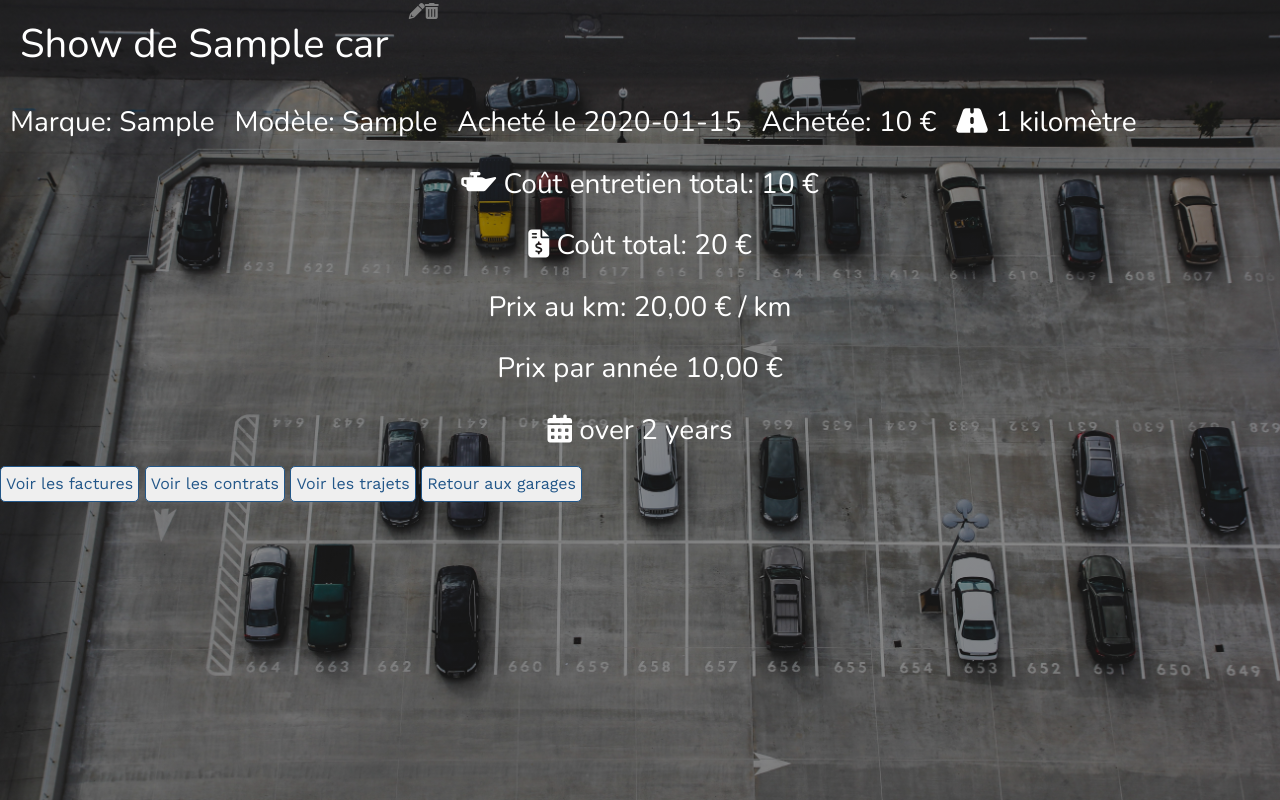
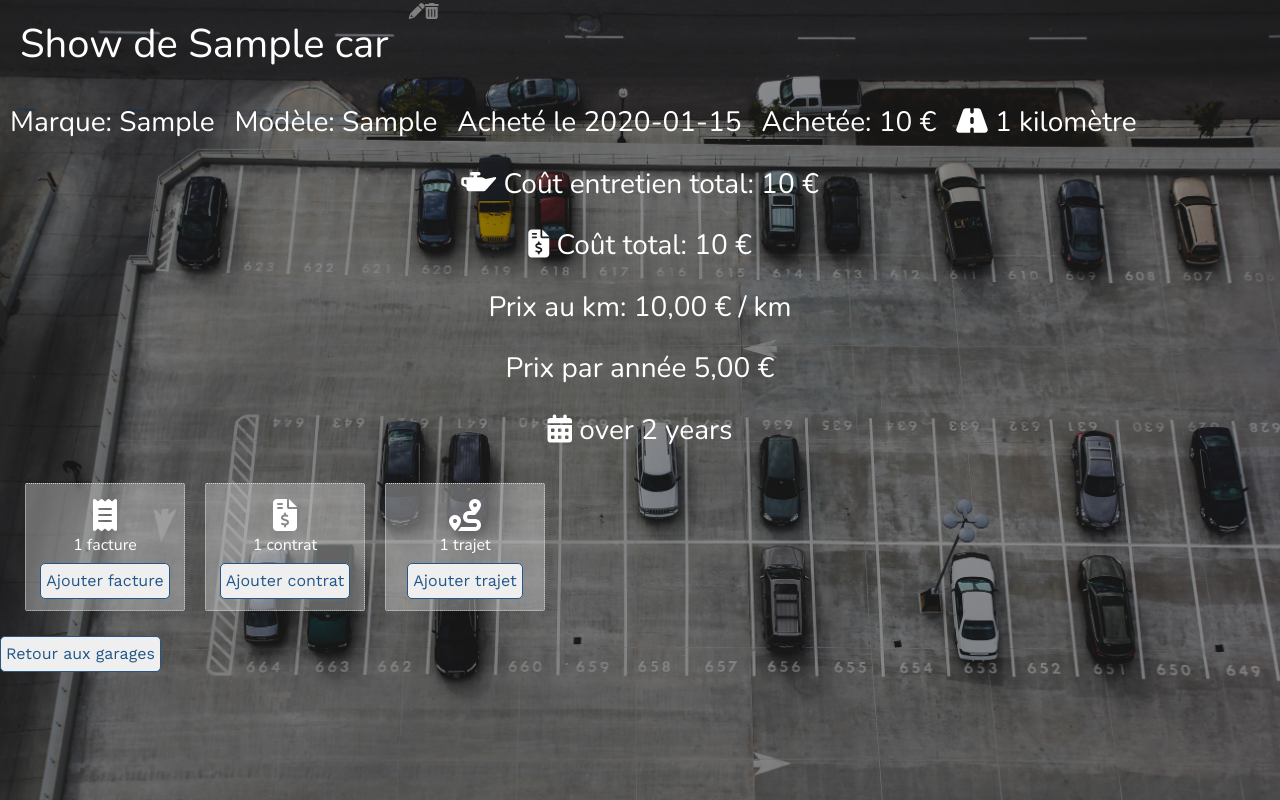
Before and after one commit to Joelebucheron/costauto, a Rails app: page /garages/1/cars/1 in a window 1280 px wide. Shown: the part 58-858 px from the top of the page. Run offline with Rails 7, Linux system fonts and the light colour scheme; a user stored in the database is signed in; tables that the repository leaves empty hold one stand-in row (values such as "Sample post"); style sheets or scripts are compiled from the project's sources; some libraries are stand-ins or nearby versions.

Commit message:
amélioration UI UX

```diff
--- a/app/assets/stylesheets/components/_cards.scss
+++ b/app/assets/stylesheets/components/_cards.scss
@@ -94,3 +94,34 @@
 .car_info_card {
   display: flex;
 }
+
+.invoice-cards {
+  display: flex;
+  flex-wrap: wrap;
+  align-items: center;
+  padding: 5px;
+  margin: 10px;
+}
+.invoice-card {
+  display: flex;
+  flex-direction: column;
+  text-align: center;
+  justify-content: center;
+  align-items: center;
+  width: 10em;
+  height: 8em;
+  padding: 5px;
+  margin: 10px;
+  border: 1px dotted lightgrey;
+  background-color: rgba(216, 216, 216, 0.4);
+  border-radius: 2px;
+  h6 {
+    color: white;
+  }
+  i {
+    color: white;
+    font-size: 2em;
+    padding: 5px 0;
+  }
+
+}
--- a/app/assets/stylesheets/pages/_garage.scss
+++ b/app/assets/stylesheets/pages/_garage.scss
@@ -13,6 +13,9 @@
     color: white;
     padding: 10px;
   }
+  li {
+    color: white;
+  }
 }
 .retour-garage {
   display: flex;
--- a/app/controllers/cars_controller.rb
+++ b/app/controllers/cars_controller.rb
@@ -47,7 +47,7 @@ class CarsController < ApplicationController
     redirect_to garage_path(@garage)
   end
 
-#############
+############# Methode de Temps ###############
   def ownership_time(car)
     distance_of_time_in_words(Date.current, car.purchased_date)
   end
@@ -70,6 +70,12 @@ class CarsController < ApplicationController
     end
   end
   helper_method :distance_of_time_in
+##################################################
+
+  def ownership_cost(car)
+    (Invoice.where(car: car, piece: 'Entretien').sum(:price) + car.purchased_price)
+  end
+  helper_method :ownership_cost
 
   private
 
--- a/app/controllers/invoices_controller.rb
+++ b/app/controllers/invoices_controller.rb
@@ -1,4 +1,6 @@
 class InvoicesController < ApplicationController
+
+  # FACTURES = ['Entretien', 'Lavage', 'Carburant', 'Péage', 'Mécanique', 'Carosserie', 'Recharge']
 
   def index
     @car = Car.find(params[:car_id])
--- a/app/models/car.rb
+++ b/app/models/car.rb
@@ -8,5 +8,5 @@ class Car < ApplicationRecord
   has_many :invoices
   has_many :contracts
   has_many :trips
-  has_many :invoices, through: :trips
+
 end
--- a/app/views/cars/show.html.erb
+++ b/app/views/cars/show.html.erb
@@ -17,24 +17,43 @@
     <h3><i class="fa-solid fa-road"></i> <%= number_with_delimiter(@car.kilometers, delimiter: " ") %> <%= 'kilomètre'.pluralize(@car.kilometers) %></h3>
   </div>
   <h3><i class="fa-solid fa-oil-can"></i></i> Coût entretien total: <%= number_to_currency(Invoice.where(car: @car).sum(:price), locale: :fr, precision: 0)%></h3>
-  <h3><i class="fa-solid fa-file-invoice-dollar"></i> Coût  total: <%= number_to_currency((Invoice.where(car: @car).sum(:price)+@car.purchased_price), locale: :fr, precision: 0)%></h3>
-  <h3>Prix au km: <%= number_to_currency(((Invoice.where(car: @car).sum(:price)+@car.purchased_price)/@car.kilometers), locale: :fr) %> / km</h3>
-  <h3>Prix par année <%= number_to_currency((Invoice.where(car: @car).sum(:price)+@car.purchased_price)/ car_ownership(@car), locale: :fr) %></h3>
+  <h3><i class="fa-solid fa-file-invoice-dollar"></i> Coût  total: <%= number_to_currency(ownership_cost(@car), locale: :fr, precision: 0) %></h3>
+  <h3>Prix au km: <%= number_to_currency((ownership_cost(@car)/@car.kilometers), locale: :fr) %> / km</h3>
+  <h3>Prix par année <%= number_to_currency(ownership_cost(@car)/ car_ownership(@car), locale: :fr) %></h3>
   <h3><i class="fa-solid fa-calendar-days"></i> <%= ownership_time(@car) %></h3>
 
-
+  <div class="invoice-cards">
+    <div class="invoice-card">
       <%= link_to garage_car_invoices_path(@car.garage, @car) do %>
-    <button class='button'>Voir les factures</button>
+        <i class="fa-solid fa-receipt"></i>
+        <h6><%= @car.invoices.count %> <%= 'facture'.pluralize(@car.invoices.count) %></h6>
+        <%= link_to new_invoice_path(@car) do %>
+          <button class='button'>Ajouter facture</button>
         <% end %>
+      <% end %>
+    </div>
 
     <%= link_to garage_car_contracts_path(@car.garage, @car) do %>
-    <button class='button'>Voir les contrats</button>
+      <div class="invoice-card">
+        <i class="fa-solid fa-file-invoice-dollar"></i>
+        <h6><%= @car.contracts.count %> <%= 'contrat'.pluralize(@car.contracts.count) %></h6>
+        <%= link_to new_contract_path(@car) do %>
+          <button class='button'>Ajouter contrat</button>
+        <% end %>
+      </div>
     <% end %>
 
     <%= link_to garage_car_trips_path(@car.garage, @car) do %>
-    <button class='button'>Voir les trajets</button>
+      <div class="invoice-card">
+        <i class="fa-solid fa-route"></i>
+        <h6><%= @car.trips.count %> <%= 'trajet'.pluralize(@car.trips.count) %></h6>
+          <%= link_to new_trip_path(@car) do %>
+            <button class='button'>Ajouter trajet</button>
+          <% end %>
+      </div>
     <% end %>
 
+  </div>
   <%= link_to garage_path(@garage) do %>
     <button class='button'>Retour aux garages</button>
   <% end %>
--- a/app/views/invoices/edit.html.erb
+++ b/app/views/invoices/edit.html.erb
@@ -7,7 +7,7 @@
     <%= f.input :car_id, as: :hidden, input_html: { value: params[:format] } %>
   <% end %>
   <%= f.input :name %>
-  <%= f.input :piece, placeholder: 'Pneus, freins, vidange'  %>
+  <%= f.input :piece, collection: ['Entretien', 'Nettoyage', 'Carburant', 'Recharge', 'Péage', 'Mécanique', 'Carosserie', 'Amendes', 'Administratif']  %>
   <%= f.input :supplier, placeholder: 'Euromaster, Speedy etc.' %>
   <%= f.input :price, as: :float  %>
   <%= f.input :date, as: :string, required: false, input_html: {class: "datepicker"}%>
--- a/app/views/invoices/index.html.erb
+++ b/app/views/invoices/index.html.erb
@@ -2,7 +2,7 @@
 <ol>
   <% @invoices.each do |invoice| %>
     <%= link_to garage_car_invoice_path(@car.garage, @car, invoice) do %>
-      <li><button><%= invoice.name %></button></li>
+      <li><button><%= invoice.name %> <%= invoice.piece %></button></li>
     <% end %>
   <% end %>
 
--- a/app/views/invoices/new.html.erb
+++ b/app/views/invoices/new.html.erb
@@ -7,7 +7,7 @@
     <%= f.input :car_id, as: :hidden, input_html: { value: params[:format] } %>
   <% end %>
   <%= f.input :name %>
-  <%= f.input :piece, placeholder: 'Pneus, freins, vidange'  %>
+  <%= f.input :piece, collection: ['Entretien', 'Nettoyage', 'Carburant', 'Recharge', 'Péage', 'Mécanique', 'Carosserie', 'Amendes', 'Administratif'], placeholder: 'Pneus, freins, vidange'  %>
   <%= f.input :supplier, placeholder: 'Euromaster, Speedy etc.' %>
   <%= f.input :price, as: :float  %>
   <%= f.input :date, as: :string, required: false, input_html: {class: "datepicker"} %>
--- a/app/views/trips/edit.html.erb
+++ b/app/views/trips/edit.html.erb
@@ -9,6 +9,9 @@
   <%= f.input :name %>
   <%= f.input :date, as: :string, required: false, input_html: {class: "datepicker"} %>
   <%= f.input :category, collection: ['Professionel', 'Travail-Domicile', 'Vacance', 'Personnel', 'Autre'] %>
+  <%= f.input :kilometers %>
+  <%= f.input :start_km %>
+  <%= f.input :end_km %>
   <%= f.association :invoices, collection: Invoice.where(car: @trip.car), as: :check_boxes  %>
   <%= f.submit %>
 <% end %>
--- a/app/views/trips/new.html.erb
+++ b/app/views/trips/new.html.erb
@@ -9,6 +9,9 @@
   <%= f.input :name %>
   <%= f.input :date, as: :string, required: false, input_html: {class: "datepicker"} %>
   <%= f.input :category, collection: ['Professionel', 'Travail-Domicile', 'Vacance', 'Personnel', 'Autre'] %>
+  <%= f.input :kilometers %>
+  <%= f.input :start_km %>
+  <%= f.input :end_km %>
   <%= f.association :invoices, collection: Invoice.where(car: @trip.car), as: :check_boxes  %>
   <%= f.submit %>
 <% end %>
```
Also changed, not shown: app/controllers/trips_controller.rb (+68 -1 lines), app/views/trips/index.html.erb (+5 -3 lines), app/views/trips/show.html.erb (+27 -10 lines). Lines whose indentation alone changed are shown as unchanged.
